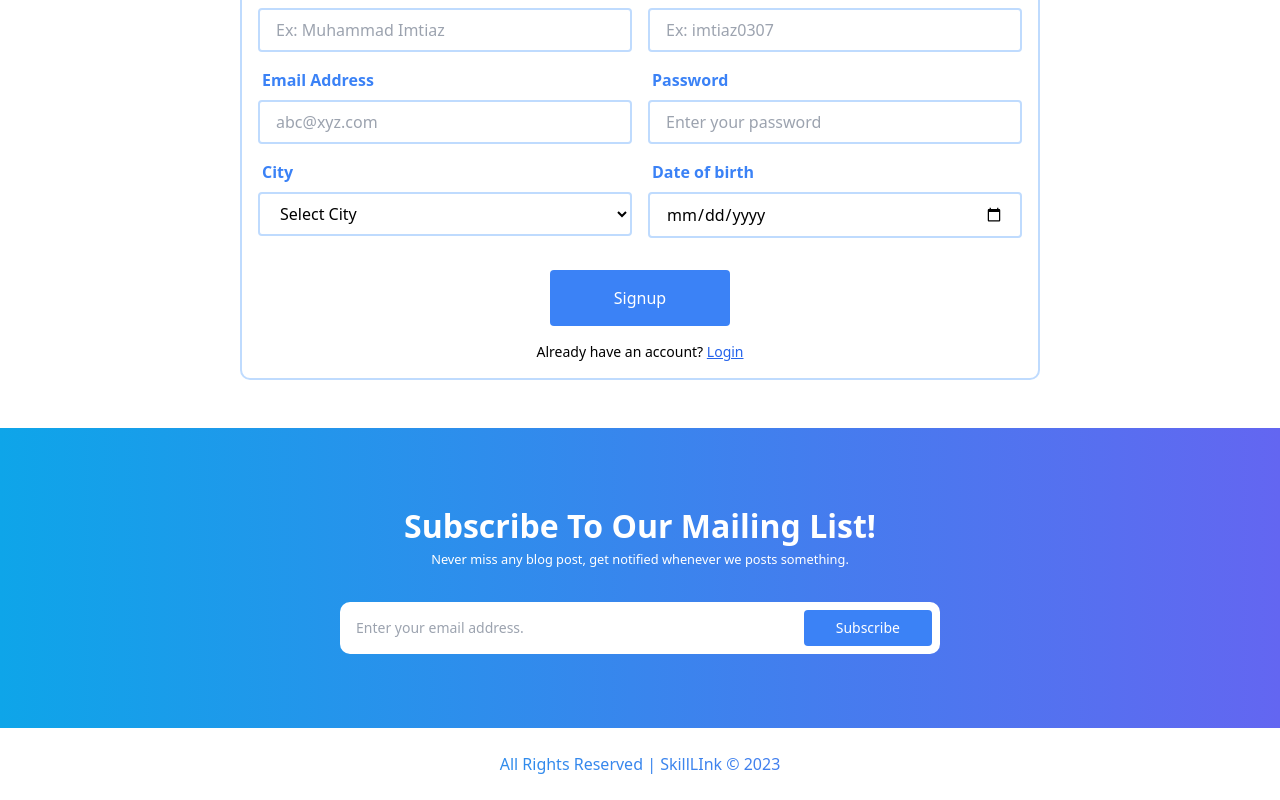
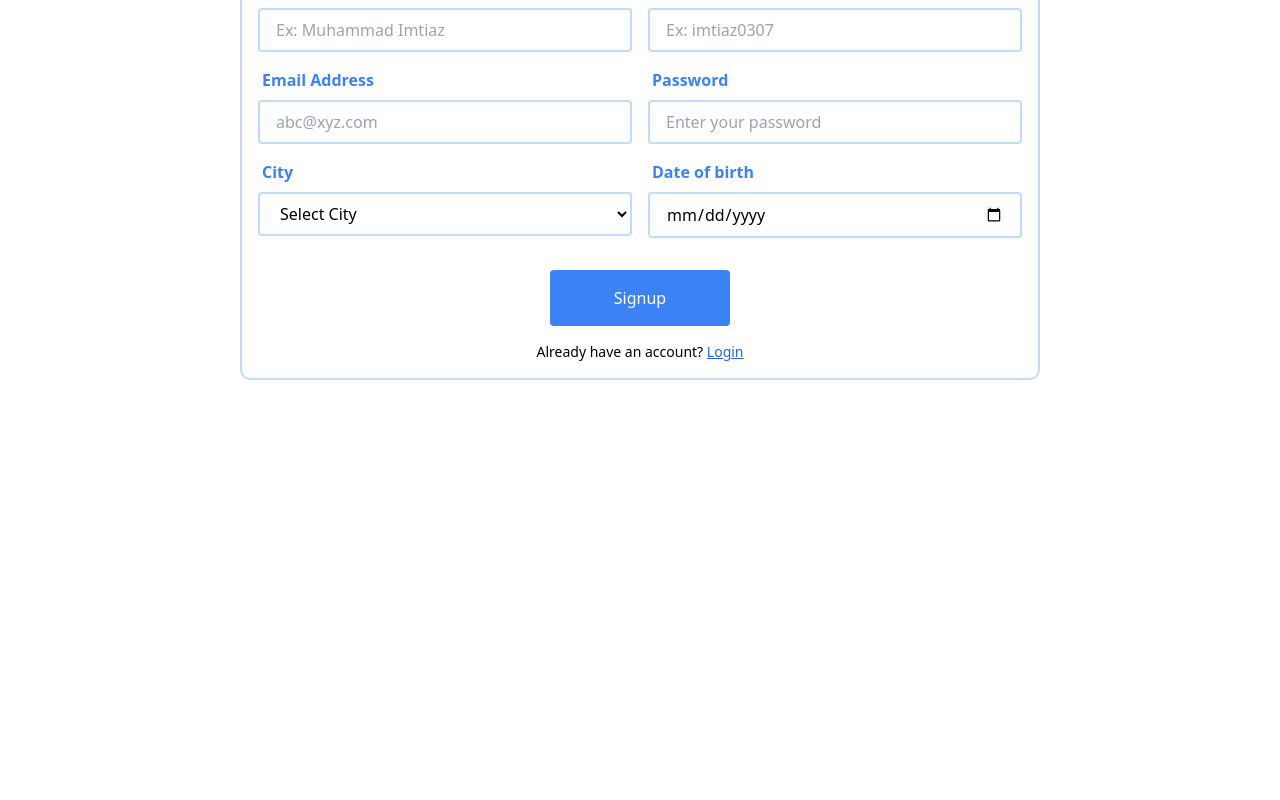
Before and after one commit to imtiaz0307/skill-link-job-board-app, a Next.js app: page /auth/signup in a window 1280 px wide. Shown: the part 266-1066 px from the top of the page. After the commit the page ends 800 px from the top, so only its background shows below. Built offline with nearby package versions, Linux system fonts and the light colour scheme.

Commit message:
did a few changes in the layout.

```diff
--- a/app/layout.tsx
+++ b/app/layout.tsx
@@ -1,6 +1,9 @@
+"use client"
+
 import Footer from '@/components/Footer/Footer'
 import Mailing from '@/components/MailingForm/Mailing'
 import Navbar from '@/components/Navbar/Navbar'
+import { usePathname } from 'next/navigation'
 import './globals.css'
 
 export default function RootLayout({
@@ -8,18 +11,24 @@ export default function RootLayout({
 }: {
   children: React.ReactNode
 }) {
+  const pathname = usePathname()
+  console.log(pathname !== ("/auth/signup" || "/auth/login"))
   return (
     <html lang="en">
-      {/*
-        <head /> will contain the components returned by the nearest parent
-        head.tsx. Find out more at https://beta.nextjs.org/docs/api-reference/file-conventions/head
-      */}
       <head />
       <body>
         <Navbar />
         {children}
-        <Mailing />
-        <Footer />
+        {
+          pathname !== "/auth/signup" && pathname !== "/auth/login"
+            ?
+            <>
+              <Mailing />
+              <Footer />
+            </>
+            :
+            null
+        }
       </body>
     </html>
   )
```
